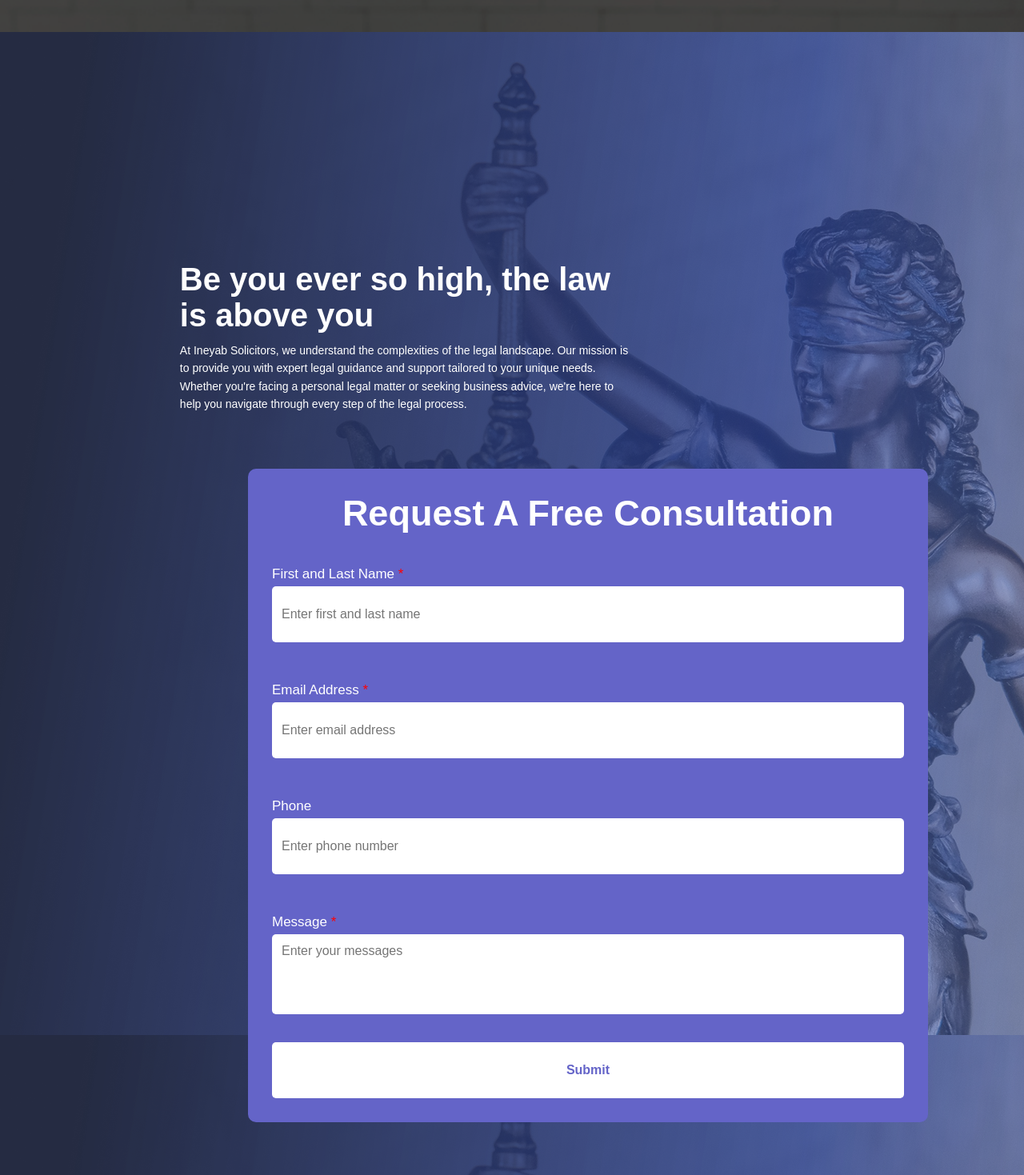
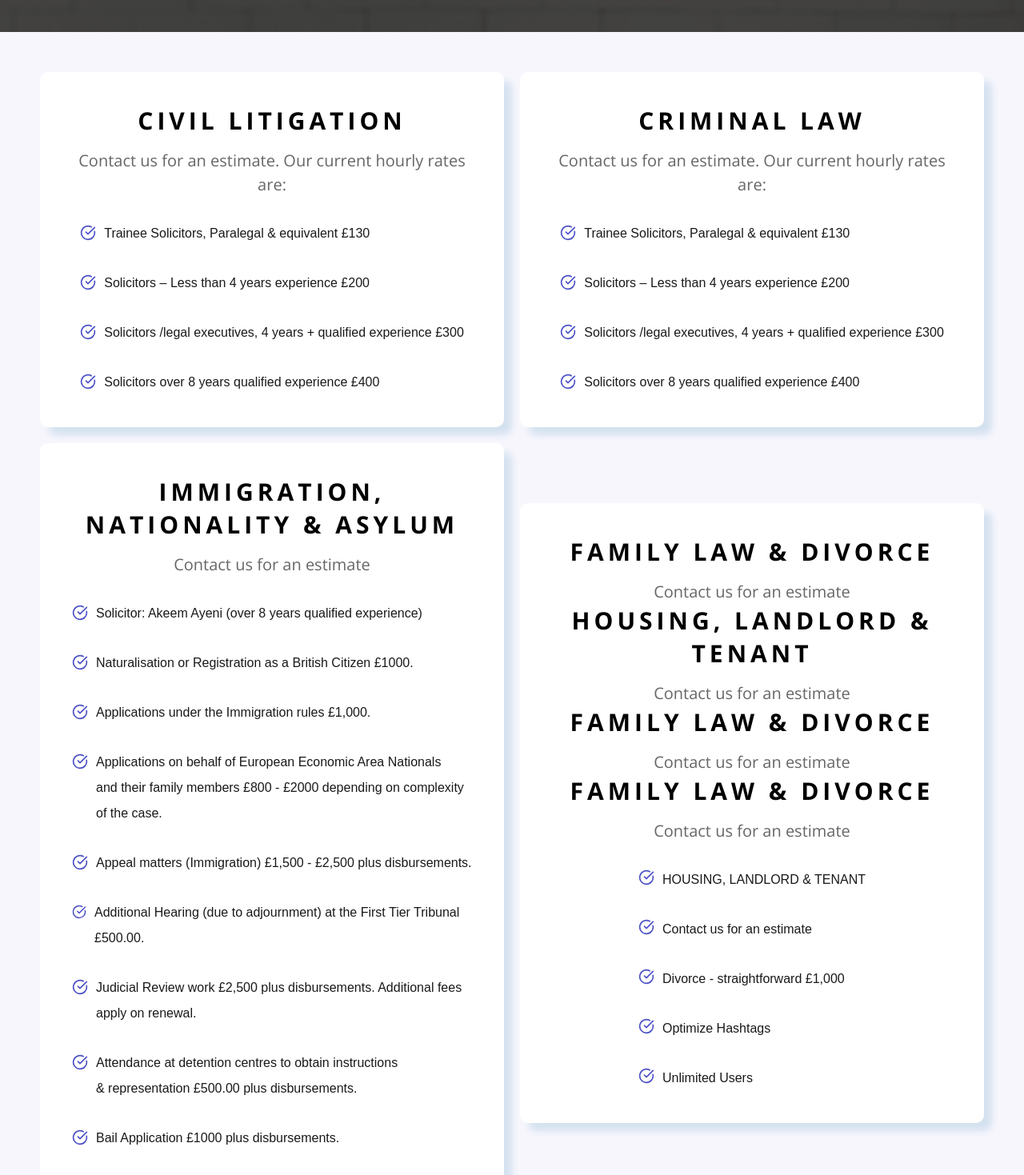
Before and after one commit to Fritz000/INEYAB, a React (Vite) app: page /OurCharges in a window 1280 px wide. Shown: the part 760-2229 px from the top of the page at 80% size. Built offline with nearby package versions, Linux system fonts and the light colour scheme.

Commit message:
new changes

```diff
--- a/package.json
+++ b/package.json
@@ -13,6 +13,7 @@
     "lucide-react": "^0.475.0",
     "react": "^19.0.0",
     "react-dom": "^19.0.0",
+    "react-icons": "^5.4.0",
     "react-router-dom": "^7.1.5"
   },
   "devDependencies": {
--- a/src/components/Navbar.jsx
+++ b/src/components/Navbar.jsx
@@ -1,18 +1,26 @@
 import React from 'react';
+import { useState } from "react";
 import logo from "../assets/logo.jpg";
 import { Link } from "react-router-dom";
+import {RiMenu3Line, RiCloseLine} from 'react-icons/ri';
 
 const Navbar = () => {
+  const [active, setActive] = useState("home");
   return (
     <nav className="navbar">
       <img src={logo} alt="LOGO" />
       <ul>
-        <li className="active"><Link to="/">Home</Link></li>
-        <li><Link to="/Services">Services</Link></li>
-        <li><Link to="/OurCharges">Our Charges</Link></li>
-        <li><Link to="/Contact">Contact Us</Link></li>
+        <li className={active === "home" ? "active" : ""}
+          onClick={() => setActive("home")}> <ul><Link to="/">Home</Link></ul> </li>
+        <li className={active === "services" ? "active" : ""}
+        onClick={() => setActive("services")}> <ul><Link to="/Services">Services</Link></ul> </li>
+        <li className={active === "ourcharges" ? "active" : ""}
+          onClick={() => setActive("ourcharges")}> <ul><Link to="/OurCharges">Our Charges</Link></ul> </li>
+        <li className={active === "contact" ? "active" : ""}
+        onClick={() => setActive("contact")}> <ul><Link to="/Contact">Contact</Link></ul> </li>
       </ul>
       <Link to="/Contact" className="nav-button">Talk to us</Link>
+
     </nav>
   );
 };
--- a/src/index.css
+++ b/src/index.css
@@ -9,7 +9,6 @@ a {
   text-decoration: none;
   color: inherit;
 }
-
 
 .navbar {
   position: fixed;
@@ -38,7 +37,8 @@ a {
 .navbar ul {
   display: flex;
   list-style: none;
-  gap: 20px;
+  font-size: 16px;
+  gap: 10px;
   margin-left: auto;
 }
 
@@ -71,7 +71,6 @@ a {
   background: darkblue;
 }
 
-
 .Homepage {
   background: url() center/cover no-repeat;
   height: 100px;
@@ -98,3 +97,14 @@ a {
   font-size: 16px;
   margin-top: 10px;
 }
+
+a{
+  text-decoration: none;
+  color: black;
+}
+
+.navbar-bg{
+  width: 100%;
+  position: fixed;
+  z-index: 2;
+}
--- a/src/pages/Contact.css
+++ b/src/pages/Contact.css
@@ -69,6 +69,26 @@
     top: 4px;
   }
 
+  .contact-card .fourty{
+    font-size: 14px;
+    color: #818181;
+    margin-top: 5px;
+    margin-left: 55px;
+    width: 305px;
+    height: 24px;
+    text-align: center;
+  }
+
+  .contact-card .fourty::before{
+    content: "•";
+    color: #D9D9D9;
+    font-size: 24px;
+    font-weight: bold;
+    margin-right: 5px;
+    position: relative;
+    top: 4px;
+  }
+
   .contact-card .email{
     font-size: 14px;
     color: #818181;
--- a/src/pages/Contact.jsx
+++ b/src/pages/Contact.jsx
@@ -31,7 +31,7 @@ const Contact = () => {
         <MapPin size={40} color="#4d52c6" />
         <h3>Address</h3>
         </div>
-        <p>support@myarich.com</p>
+        <p>Capital House, 1st Floor </p><p className='fourty'>47 Rushey Green, Catford, London, SE6 4AS</p>
       </div>
 
       <div className="contact-card">
--- a/src/pages/OurCharges.css
+++ b/src/pages/OurCharges.css
@@ -151,3 +151,98 @@
     background-color: #fff;
     border: 2px solid #4D52C6;
 }
+
+.wrapper {
+  display: grid;
+  grid-template-columns: repeat(2, 1fr);
+  gap: 20px;
+  width: 100%;
+  padding: 50px;
+  background-color: #F6F6FC;
+  justify-content: center;
+  align-items: center;
+}
+
+.wrapper .card109 {
+  width: 100%;
+  min-height: 400px;
+  display: flex;
+  flex-direction: column;
+  justify-content: space-between;
+  align-items: center;
+  background-color: white;
+  padding: 40px;
+  border-radius: 10px;
+  box-shadow: 10px 10px 10px -1px rgba(10,99,169,0.16),
+              3px 3px 10px -1px rgba(255,255,255,0.7);
+  text-align: center;
+}
+
+.wrapper .card109.active {
+  background-color: #5f30e2;
+  transform: scale(1, 1.09);
+  color: rgba(255,255,255,1);
+}
+
+.wrapper .card109 h3 {
+  margin-bottom: 5px;
+  font-size: 30px;
+  font-family: 'open sans', 'sans-serif';
+  letter-spacing: 5px;
+}
+
+.wrapper .card109 p {
+  margin-top: 10px;
+  color: rgba(0,0,0,0.6);
+  font-family: 'open sans', 'sans-serif';
+  font-size: 20px;
+  line-height: 1.5;
+  flex-grow: 1;
+}
+
+.wrapper .card109 ul {
+  list-style: none;
+  padding: 0;;
+}
+
+.wrapper .card109 ul li {
+  line-height: 2;
+  color: rgba(0,0,0,0.9);
+  display: flex;
+  text-align: left;
+  gap: 10px;
+  margin-top: 30px;
+}
+
+.wrapper .card109 a {
+  display: block;
+  text-align: center;
+  text-decoration: none;
+  border: 1px solid #5f30e2;
+  color: #5f30e2;
+  padding: 15px;
+  border-radius: 5px;
+  font-weight: bold;
+  transition: 0.4s;
+  width: 100%;
+}
+
+
+.wrapper .card109.active a {
+  background-color: white;
+  color: rgba(0,0,0,0.8);
+}
+
+.wrapper .card109 a:hover {
+  background-color: #5f30e2;
+  color: white;
+}
+
+.wrapper .card109.active a:hover {
+  border: 1px solid white;
+}
+
+.icon19{
+  color: #4D52C6;
+  margin-top: 1%;
+}
--- a/src/pages/OurCharges.jsx
+++ b/src/pages/OurCharges.jsx
@@ -1,6 +1,7 @@
 import React from 'react'
 import charges from "../assets/charges.png";
 import "../pages/OurCharges.css";
+import { CircleCheckBig } from "lucide-react";
 import { Link } from "react-router-dom";
 import Cover1 from "../assets/Cover1.png";
 import Frame1000003979 from "../assets/Frame1000003979.png";
@@ -24,6 +25,65 @@ const OurCharges = () => {
     >
 
       </div>
+
+      <div className="wrapper">
+      <div className="card109">
+        <h3>CIVIL LITIGATION</h3>
+        <p>Contact us for an estimate. Our current hourly rates are:</p>
+        <ul>
+          <li><CircleCheckBig size={20} className="icon19" /> Trainee Solicitors, Paralegal &amp; equivalent £130</li>
+          <li><CircleCheckBig size={20} className="icon19" /> Solicitors – Less than 4 years experience £200</li>
+          <li><CircleCheckBig size={20} className="icon19" /> Solicitors /legal executives, 4 years + qualified experience £300</li>
+          <li><CircleCheckBig size={20} className="icon19" /> Solicitors over 8 years qualified experience £400</li>
+        </ul>
+      </div>
+
+      <div className="card109">
+        <h3>CRIMINAL LAW</h3>
+        <p>Contact us for an estimate. Our current hourly rates are:</p>
+        <ul>
+          <li><CircleCheckBig size={20} className="icon19" /> Trainee Solicitors, Paralegal &amp; equivalent £130</li>
+          <li><CircleCheckBig size={20} className="icon19" /> Solicitors – Less than 4 years experience £200</li>
+          <li><CircleCheckBig size={20} className="icon19" /> Solicitors /legal executives, 4 years + qualified experience £300</li>
+          <li><CircleCheckBig size={20} className="icon19" /> Solicitors over 8 years qualified experience £400</li>
+        </ul>
+      </div>
+
+      <div className="card109">
+        <h3>IMMIGRATION, NATIONALITY &amp; ASYLUM</h3>
+        <p>Contact us for an estimate</p>
+        <ul>
+          <li><CircleCheckBig size={20} className="icon19" /> Solicitor: Akeem Ayeni (over 8 years qualified experience)</li>
+          <li><CircleCheckBig size={20} className="icon19" /> Naturalisation or Registration as a British Citizen £1000.</li>
+          <li><CircleCheckBig size={20} className="icon19" /> Applications under the Immigration rules £1,000.</li>
+          <li><CircleCheckBig size={20} className="icon19" /> Applications on behalf of European Economic Area Nationals<br/> and their family members £800 - £2000 depending on complexity<br/> of the case.</li>
+          <li><CircleCheckBig size={20} className="icon19" /> Appeal matters (Immigration) £1,500 - £2,500 plus disbursements.</li>
+          <li><CircleCheckBig size={20} className="icon19" /> Additional Hearing (due to adjournment) at the First Tier Tribunal £500.00.</li>
+          <li><CircleCheckBig size={20} className="icon19" /> Judicial Review work £2,500 plus disbursements. Additional fees <br/> apply on renewal.</li>
+          <li><CircleCheckBig size={20} className="icon19" /> Attendance at detention centres to obtain instructions <br/> &amp; representation £500.00 plus disbursements.</li>
+          <li><CircleCheckBig size={20} className="icon19" /> Bail Application £1000 plus disbursements.</li>
+
+        </ul>
+      </div>
+
+      <div className="card109">
+        <h3>FAMILY LAW &amp; DIVORCE</h3>
+        <p>Contact us for an estimate</p>
+        <h3>HOUSING, LANDLORD &amp; TENANT</h3>
+        <p>Contact us for an estimate</p>
+        <h3>FAMILY LAW &amp; DIVORCE</h3>
+        <p>Contact us for an estimate</p>
+        <h3>FAMILY LAW &amp; DIVORCE</h3>
+        <p>Contact us for an estimate</p>
+        <ul>
+          <li><CircleCheckBig size={20} className="icon19" /> HOUSING, LANDLORD &amp; TENANT</li>
+          <li><CircleCheckBig size={20} className="icon19" /> Contact us for an estimate</li>
+          <li><CircleCheckBig size={20} className="icon19" /> Divorce - straightforward £1,000</li>
+          <li><CircleCheckBig size={20} className="icon19" /> Optimize Hashtags</li>
+          <li><CircleCheckBig size={20} className="icon19" /> Unlimited Users</li>
+        </ul>
+      </div>
+    </div>
 
           <div className="hero-section101" style={{
                 backgroundImage: `url(${Cover1})`,
--- a/src/pages/Services.css
+++ b/src/pages/Services.css
@@ -22,8 +22,8 @@
 }
 
 .services120-content h1 {
-    font-size: 64px;
-    margin-left: -120px;
+    font-size: 55px;
+    margin-left: -130px;
     margin-top: 50px;
     font-family: 'open sans', sans-serif;
     font-weight: 900;
```
Also changed, not shown: src/pages/Home.css (+40 -46 lines), src/pages/Home.jsx (+16 -11 lines), src/assets/Intersect.png (renamed from public/assets/Intersect.png), 1 other file (tests, documents, lock files or other folders).
